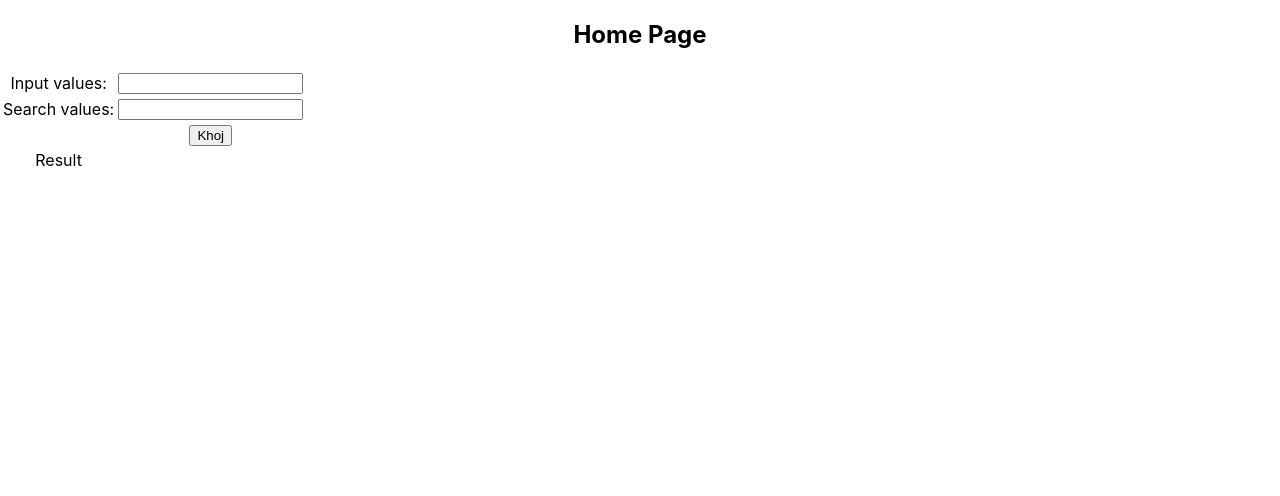
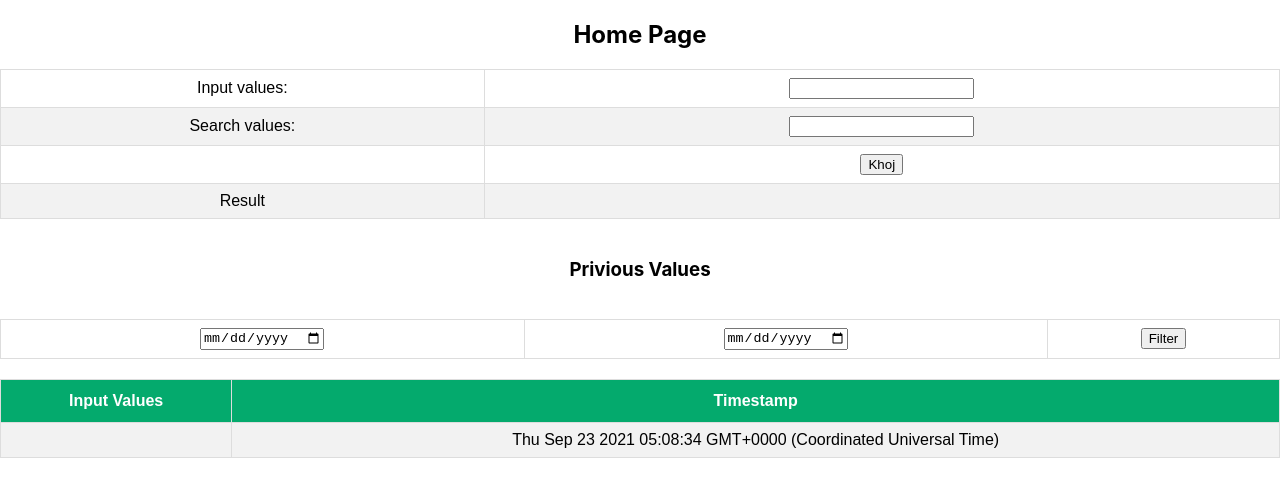
Before and after one commit to azahinhasan/assginment_evident, a React (Create React App) app: page / in a window 1280 px wide. Shown: the top 496 px of the page. Built offline with nearby package versions, Linux system fonts and the light colour scheme.

Commit message:
filter added

```diff
--- a/package.json
+++ b/package.json
@@ -7,6 +7,7 @@
     "@testing-library/react": "^11.2.7",
     "@testing-library/user-event": "^12.8.3",
     "axios": "^0.21.4",
+    "moment": "^2.29.1",
     "react": "^17.0.2",
     "react-dom": "^17.0.2",
     "react-scripts": "4.0.3",
--- a/src/App.css
+++ b/src/App.css
@@ -36,3 +36,27 @@
     transform: rotate(360deg);
   }
 }
+
+table {
+  font-family: Arial, Helvetica, sans-serif;
+  border-collapse: collapse;
+  width: 100%;
+}
+
+ td,  th {
+  border: 1px solid #ddd;
+  padding: 8px;
+}
+
+ tr:nth-child(even){background-color: #f2f2f2;}
+
+ tr:hover {background-color: #ddd;}
+
+ th {
+  padding-top: 12px;
+  padding-bottom: 12px;
+  text-align: center;
+  background-color: #04AA6D;
+  color: white;
+
+}
--- a/src/components/homePage.js
+++ b/src/components/homePage.js
@@ -2,32 +2,66 @@
 import '../App.css';
 import React,{useEffect,useState} from 'react';
 import axios from 'axios';
+import moment from "moment";
+
 
 const HomePage=()=> {
 
     const [inputValue,setInputValue]=useState('');
-    const [splitInputValue,setSplitInputValue]=useState([]);
+    const [fetchedData,setFetchedData]=useState(['']);
     const [searchValue,setSearchValue]=useState('');
+    const [start_datetime,setStart_datetime]=useState('23-09-2021 10:32:58');
+    const [end_datetime,setEnd_datetime]=useState('24-09-5021 10:32:58');
+    const [filter,setFilter]=useState(true);
     const [result,setResult]=useState('');
 
     const getDataFromDB=()=>{
-              // axios.get('https://ami-coding-pari-na-default-rtdb.asia-southeast1.firebasedatabase.app/Userdata.json')
-        // .then(response =>{
-        //     console.log(response.data);
-        // })
-        // .catch(
-        //     error=>{
-        //         console.log(error);
-        //     });
+        axios.get('https://ami-coding-pari-na-default-rtdb.asia-southeast1.firebasedatabase.app/Userdata.json')
+            .then(response =>{
+                console.log(response.data, ' getDataFromDB');
+
+                const fetchedOrders = [];
+                for (let key in response.data) {
+                    if( response.data[key].user_id == localStorage.getItem('userID')){
+                        fetchedOrders.push({       //puting get value in arrayyyyyyyy
+                            ...response.data[key],
+                            id: key})
+                    }
+                }
+                setFetchedData(fetchedOrders);
+                console.log(fetchedOrders, ' fetchedOrders');
+
+
+
+            })
+            .catch(
+                error=>{
+                    console.log(error);
+            });
     }
 
-    const setDataToDB=(data)=>{
+    const setDataToDB=(sortedData)=>{
 
+
+        axios.post('https://ami-coding-pari-na-default-rtdb.asia-southeast1.firebasedatabase.app/Userdata.json',{
+            input_values:sortedData.toString(),
+            timestamp:moment().format("DD-MM-YYYY hh:mm:ss"),
+            user_id:localStorage.getItem('userID')
+        })
+        .then(response =>{
+            console.log(response.data, ' post');
+        })
+        .catch(
+            error=>{
+                console.log(error);
+            });
     }
 
     const searchData=()=>{
         console.log(inputValue,' inputValue');
         console.log(searchValue,' search');
+
+
 
         let splitInputValue= inputValue.split(/[\s, ]+/);
 
@@ -50,8 +84,9 @@ const HomePage=()=> {
 
     const sortInputValue=(data)=>{
 
-        let sortedData= data.sort((a,b) => a - b);
-        setDataToDB(sortedData);
+        let sortedData= data.sort((a,b) => b - a);
+        //setDataToDB(sortedData);
+        getDataFromDB();
 
         console.log(sortedData, ' sortedData');
 
@@ -59,7 +94,7 @@ const HomePage=()=> {
     }
 
     useEffect(()=>{
-
+        localStorage.setItem('userID','01');
     },[])
 
   return (
@@ -91,6 +126,38 @@ const HomePage=()=> {
         <div>
 
         </div>
+
+        <br/>
+        <h3>Privious Values</h3>
+        <br/>
+        <div>
+            <table>
+                <tr>
+                    <td><input type='date' placeholder='start_datetime' onChange={e=>setStart_datetime(e.target.value)}/></td>
+                    <td><input type='date' placeholder='end_datetime' onChange={e=>setEnd_datetime(e.target.value)}/></td>
+                    <td><button onClick={()=>searchData()}>Filter</button></td>
+                </tr>
+            </table>
+            <br/>
+            <table>
+                <tr>
+                    <th>Input Values</th>
+                    <th>Timestamp</th>
+                </tr>
+                {fetchedData.map(d=>{
+
+                    return(
+                        Date(d.timestamp)>=  Date(start_datetime) &&   Date(d.timestamp)<=  Date(end_datetime) && filter?
+
+                        <tr>
+                            <td>{d.input_values}</td>
+                            <td>{Date(d.timestamp)}</td>
+                        </tr>
+                        :<h2>{Date(d.timestamp)}</h2>
+                    )
+                })}
+            </table>
+        </div>
     </div>
   );
 }
```
Also changed, not shown: 1 other file (tests, documents, lock files or other folders).
